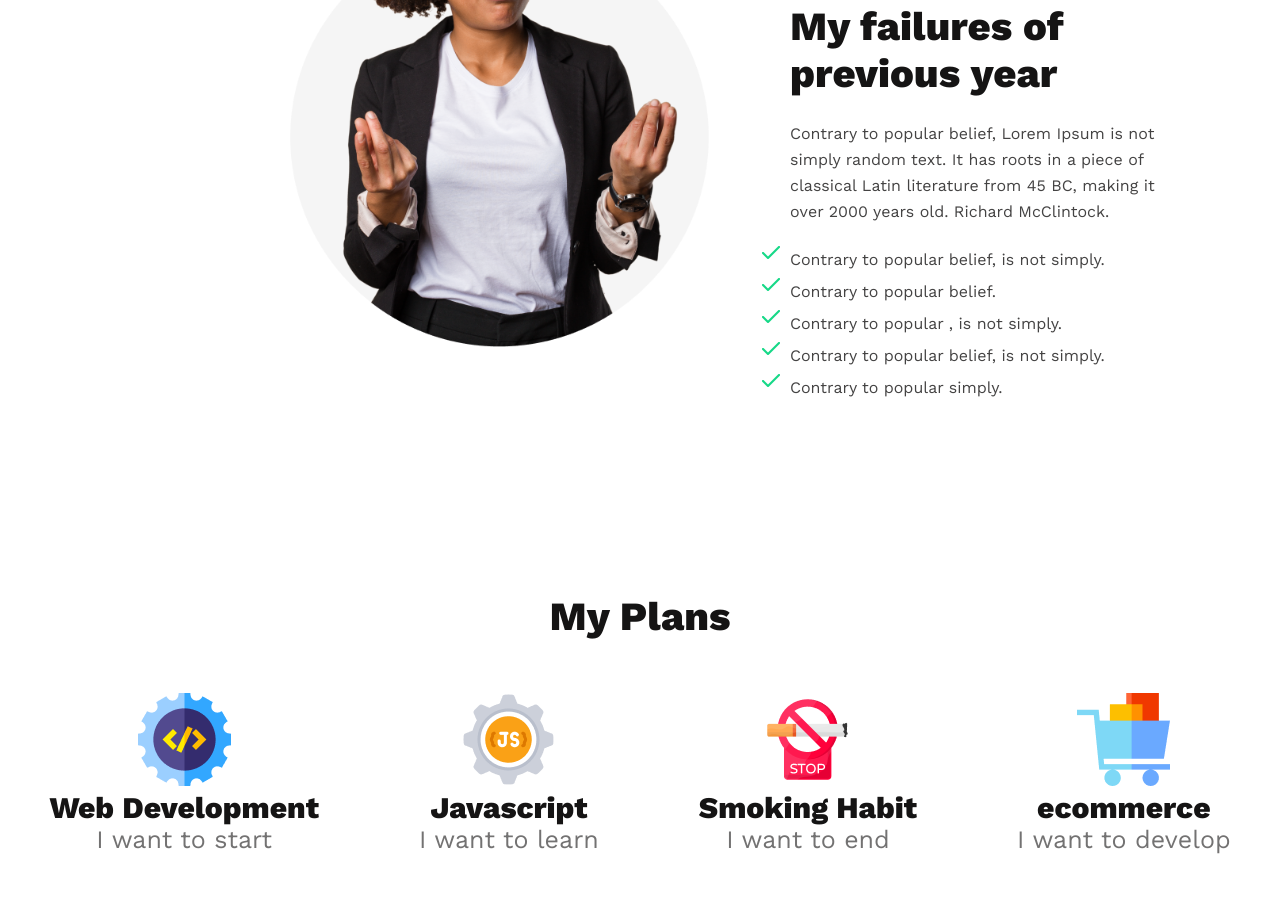
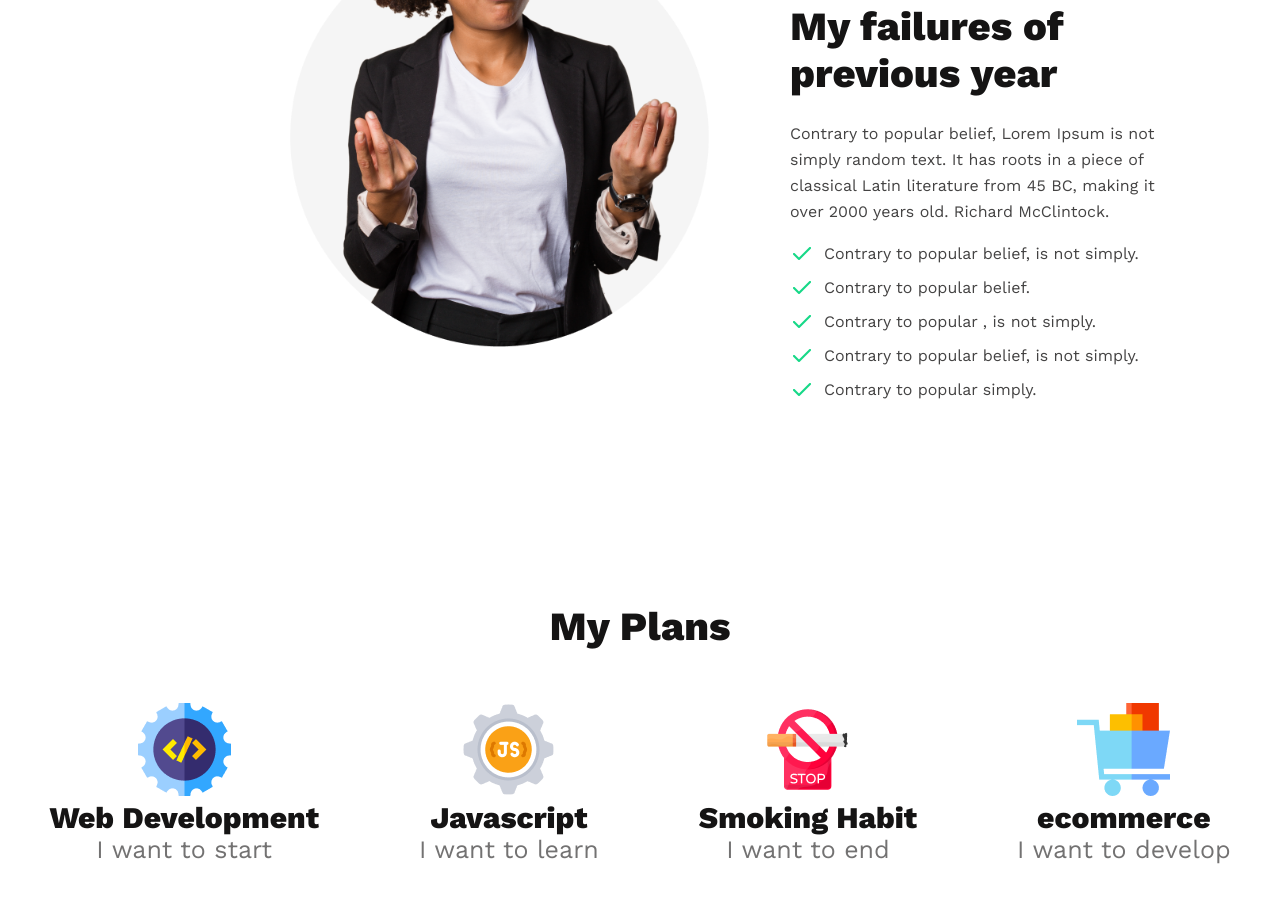
Before and after one commit to shajjad00/new-year-project, a plain HTML site: page index.html in a window 1280 px wide. Shown: the part 1183-2100 px from the top of the page. Drawn offline with nearby package versions, Linux system fonts and the light colour scheme.

Commit message:
3rd commit

```diff
--- a/index.html
+++ b/index.html
@@ -32,11 +32,36 @@
               making it over 2000 years old. Richard McClintock.
             </p>
             <ul>
-              <li>Contrary to popular belief, is not simply.</li>
+              <li class="flex-container">
+                <img src="./images/icons/check.png" alt="" /><small
+                  >Contrary to popular belief, is not simply.</small
+                >
+              </li>
+              <li class="flex-container">
+                <img src="./images/icons/check.png" alt="" /><small
+                  >Contrary to popular belief.</small
+                >
+              </li>
+              <li class="flex-container">
+                <img src="./images/icons/check.png" alt="" /><small
+                  >Contrary to popular , is not simply.</small
+                >
+              </li>
+              <li class="flex-container">
+                <img src="./images/icons/check.png" alt="" /><small
+                  >Contrary to popular belief, is not simply.</small
+                >
+              </li>
+              <li class="flex-container">
+                <img src="./images/icons/check.png" alt="" /><small
+                  >Contrary to popular simply.</small
+                >
+              </li>
+              <!-- <li>Contrary to popular belief, is not simply.</li>
               <li>Contrary to popular belief.</li>
               <li>Contrary to popular , is not simply.</li>
               <li>Contrary to popular belief, is not simply.</li>
-              <li>Contrary to popular simply.</li>
+              <li>Contrary to popular simply.</li> -->
             </ul>
           </div>
         </div>
--- a/styles/style.css
+++ b/styles/style.css
@@ -30,6 +30,7 @@ nav {
   font-family: Work Sans;
   font-size: 4.0625rem;
   font-weight: 700;
+  margin-bottom: 1.5rem;
 }
 .nav-des {
   font-size: 1rem;
@@ -86,9 +87,18 @@ nav {
   font-weight: 400;
   line-height: 1.625rem;
 }
-li::marker {
-  color: #16d887;
-  margin-top: -5px;
+small {
+  color: #444343;
+  font-size: 1rem;
+  font-weight: 400;
+  line-height: 1.625rem;
+  display: inline-block;
+  margin-left: 10px;
+}
+.flex-container {
+  display: flex;
+  align-items: center;
+  margin-bottom: 0.5rem;
 }
 
 /* plan style */
@@ -122,11 +132,10 @@ li::marker {
 /* style of positive */
 .positive {
   background-image: url("../images/gradient1.png"), url("../images/watch.png");
-  background-size: cover;
+  background-size: contain;
   background-repeat: no-repeat;
   margin: 8.5rem 14.37rem;
   padding: 3.69rem 4rem;
-  height: 18.75rem;
 }
 .positive-header {
   color: #fff;
```
